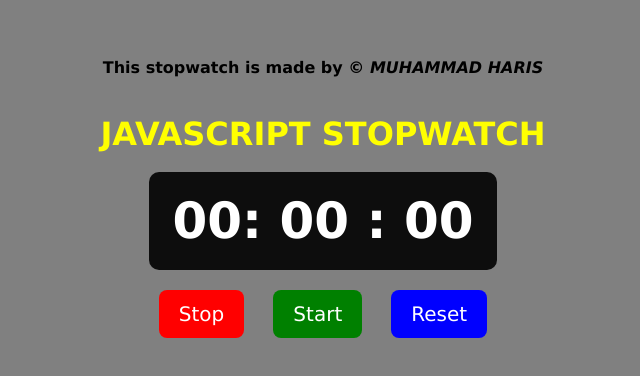
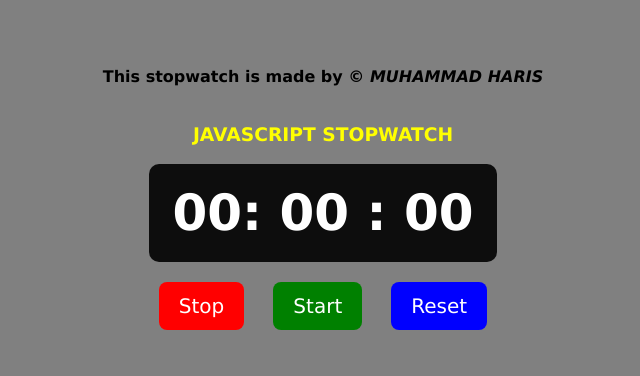
Before and after one commit to hhs-maker/project, a plain HTML site: page index.html in a window 1280 px wide. Shown: the part 202-578 px from the top of the page, without its empty margins (317-957 px from the left). Drawn offline with Linux system fonts and the light colour scheme.

Commit message:
Add files via upload

```diff
--- a/index.html
+++ b/index.html
@@ -11,7 +11,7 @@
     <div class="made"><h4>This stopwatch is made by 	&#169; <em>MUHAMMAD HARIS </em> </h4></div>
     <br><br>
     <div >
-        <h1 class="heading" style="--clr : yellow ">JAVASCRIPT STOPWATCH</h1>
+        <h3 class="heading" style="--clr : yellow ">JAVASCRIPT STOPWATCH</h3>
 
         <br>
     </div>
```
